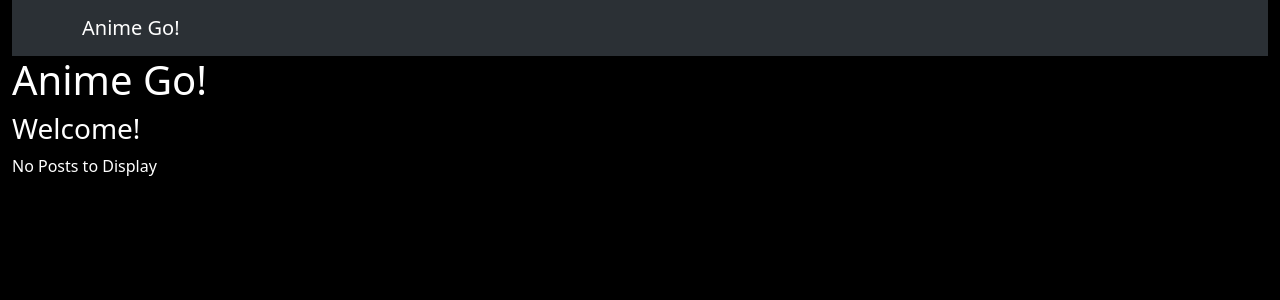
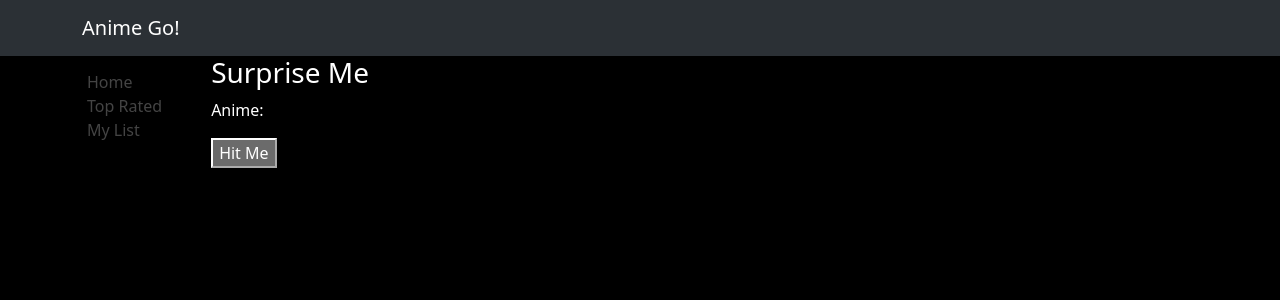
Before and after one commit to gisdreamer13/wk9-HW, a React (Vite) app: page / in a window 1280 px wide. Shown: the top 300 px of the page. Built offline with nearby package versions, Linux system fonts and the light colour scheme.

Commit message:
using state

```diff
--- a/src/App.jsx
+++ b/src/App.jsx
@@ -40,21 +40,26 @@
 
 
 import Container from 'react-bootstrap/Container'
-import Post from "./Components/Post"
+
+
+import { Posts } from "./components/Posts"
 import Header from './components/Header'
+import Body from './components/Body'
+import Random from './components/Random'
+
 
 export default function App(){
 
-  const post = []
+
   return (
     <Container fluid data-bs-theme='dark' className='app'>
       <Header />
-      <h1>Anime Go!</h1>
-      <h3>Welcome!</h3>
-
-      {post.length > 0 ? postMessage.map((post) => {
-        return <Post key={post.id} post={post} />
-      }) : <p>No Posts to Display</p>}
+      {/* <h1>Anime Go!</h1>
+      <h3>Welcome!</h3> */}
+      <Body>
+        {/* <Posts /> */}
+        <Random />
+      </Body>
     </Container>
   )
 }
--- /dev/null
+++ b/src/components/Body.jsx
@@ -0,0 +1,18 @@
+import Container from 'react-bootstrap/Container'
+import Stack from 'react-bootstrap/Stack'
+
+import Sidebar from './Sidebar'
+import { Posts } from "./Posts"
+
+export default function Body({ children }) {
+
+    // const { children } = props
+    return (
+        <Container>
+            <Stack direction='horizontal'>
+                <Sidebar />
+                { children }
+            </Stack>
+        </Container>
+    )
+}
--- a/src/components/Post.jsx
+++ b/src/components/Post.jsx
@@ -4,6 +4,7 @@ export default function Post({ post }) {
 
     return (
         <p>
+            <b>{post.user.username}</b><br />
             {post.body}
         </p>
     )
--- /dev/null
+++ b/src/components/Posts.jsx
@@ -0,0 +1,26 @@
+import Post from "./Post"
+
+export const Posts = () => {
+
+    const posts = [
+        {
+            "body": "Lets get this app going!!",
+            "id": "3",
+            "user": {
+                "email": "yourmom@yourmom101.com",
+                "first_name": null,
+                "id": "1",
+                "last_name": null,
+                "username": "yo_momma101"
+            }
+        }
+    ]
+
+  return (
+    <>
+    {posts.length > 0 ? posts.map((post) => {
+        return <Post key={post.id} post={post} />
+      }) : <p>No Posts to Display</p>}
+    </>
+  )
+}
--- /dev/null
+++ b/src/components/Random.jsx
@@ -0,0 +1,39 @@
+import { useState } from 'react'
+
+import { Container } from "react-bootstrap"
+
+
+export default function Random() {
+
+    const [whateverAnime, setWhateverAnime ] = useState('')
+
+    const anime = [
+        'Jujutsu Kaisen',
+        'Solo Leveling',
+        'Shangri-La Frontier',
+        'Afro Samurai',
+        'Black Clover',
+        'Tokyo Revenger',
+        'Tokyo Ghoul',
+        'One Punch Man',
+        'Demon Slayer',
+        'Rouroni Kenshin',
+        'Hell"s Paradise'
+    ]
+
+    function randomAnime(){
+        setWhateverAnime( anime[Math.floor(Math.random() * anime.length)] )
+        console.log(whateverAnime);
+        // return whateverAnime
+    }
+
+
+
+  return (
+    <Container>
+        <h3>Surprise Me</h3>
+        <p>Anime: {whateverAnime}</p>
+        <button onClick={randomAnime}>Hit Me</button>
+    </Container>
+  )
+}
--- /dev/null
+++ b/src/components/Sidebar.jsx
@@ -0,0 +1,18 @@
+import Navbar from 'react-bootstrap/Navbar'
+import Nav from 'react-bootstrap/Nav'
+
+export default function SIdebar() {
+  return (
+    <Navbar sticky='top' className='flex-column sidebar'>
+        <Nav.Item>
+            <Nav.Link href='/'>Home</Nav.Link>
+        </Nav.Item>
+        <Nav.Item>
+            <Nav.Link href='/'>Top Rated</Nav.Link>
+        </Nav.Item>
+        <Nav.Item>
+            <Nav.Link href='/'>My List</Nav.Link>
+        </Nav.Item>
+    </Navbar>
+  )
+}
--- a/src/index.css
+++ b/src/index.css
@@ -72,4 +72,38 @@ button:focus-visible {
   background-color: black;
   color: white;
   min-height: 900px;
+  padding: 0;
 }
+
+.header {
+  border-bottom: 1px solid #ddd;
+}
+
+.sidebar {
+  width: 120px;
+  margin: 5px;
+  position: sticky;
+  top: 62px;
+  align-self: flex-start;
+  align-items: start;
+}
+
+.sidebar .nav-item {
+  width: 100%;
+}
+
+.sidebar a {
+  color: #444;
+}
+
+.sidebar a:hover {
+  background-color: #eee;
+}
+
+.sidebar a:visited {
+  color: #444;
+}
+
+.sidebar .nav-item .active {
+  background-color: #def;
+}
```
Also changed, not shown: .eslintrc.cjs.
